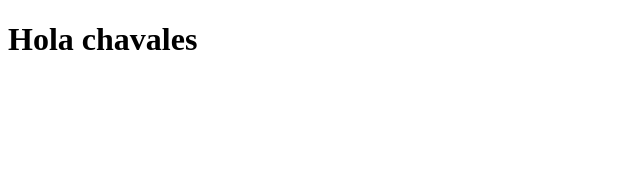
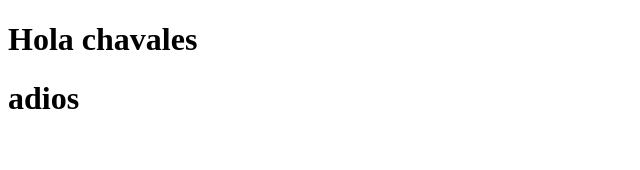
Before and after one commit to paulcg17/hundirLaFlota, an Angular app: page / in a window 1280 px wide. Shown: the top 170 px of the page, without its empty margins (0-640 px from the left). Built offline with nearby package versions, Linux system fonts and the light colour scheme.

Commit message:
segunda subida

```diff
--- a/src/app/app.component.html
+++ b/src/app/app.component.html
@@ -1,5 +1,6 @@
 
 <main class="main">
   <h1>Hola chavales</h1>
+  <h1>adios</h1>
 </main>
 <router-outlet />
```
